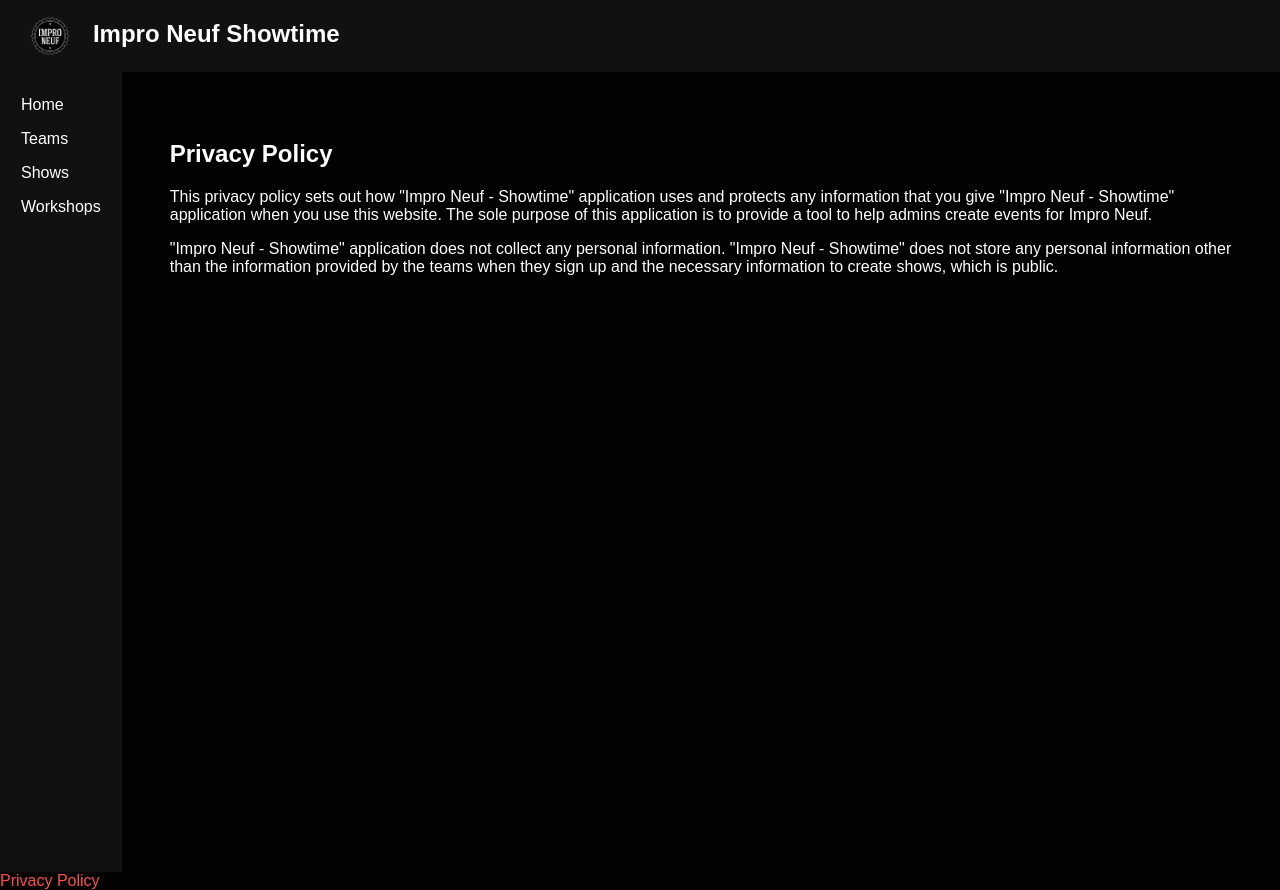
After one commit to S0ulfire84/impro-neuf-showtime-django, a Django app: page /privacy-policy/ in a window 1280 px wide. The commit adds this page. Run offline with Django 3.2, Linux system fonts and the light colour scheme.

Commit message:
Add Privacy policy for Facebook

```diff
--- /dev/null
+++ b/showtime/events/templates/privacy_policy.html
@@ -0,0 +1,15 @@
+{% extends "base.html" %} {% block content %}
+<h2>Privacy Policy</h2>
+<p>
+  This privacy policy sets out how "Impro Neuf - Showtime" application uses and
+  protects any information that you give "Impro Neuf - Showtime" application
+  when you use this website. The sole purpose of this application is to provide
+  a tool to help admins create events for Impro Neuf.
+</p>
+<p>
+  "Impro Neuf - Showtime" application does not collect any personal information.
+  "Impro Neuf - Showtime" does not store any personal information other than the
+  information provided by the teams when they sign up and the necessary
+  information to create shows, which is public.
+</p>
+{% endblock %}
--- a/showtime/events/views.py
+++ b/showtime/events/views.py
@@ -9,6 +9,12 @@
 @login_required
 def home(request):
     return render(request, 'home.html')
+
+###################
+# PRIVACY POLICY  #
+###################
+def privacy_policy(request):
+    return render(request, 'privacy_policy.html')
 
 ###################
 #     SHOWS       #
--- a/showtime/showtime/urls.py
+++ b/showtime/showtime/urls.py
@@ -28,6 +28,9 @@ urlpatterns = [
     # Home page
     path('', views.home, name='home'),
 
+    # Privacy policy
+    path('privacy-policy/', views.privacy_policy, name='privacy_policy'),
+
     # Shows
     path('shows/', views.show_list, name='show_list'),
     path('shows/add/', views.add_show, name='add_show'),
--- a/showtime/templates/base.html
+++ b/showtime/templates/base.html
@@ -47,5 +47,8 @@
         <div class="container">{% block content %}{% endblock %}</div>
       </div>
     </div>
+    <footer>
+      <a href="{% url 'privacy_policy' %}">Privacy Policy</a>
+    </footer>
   </body>
 </html>
```
